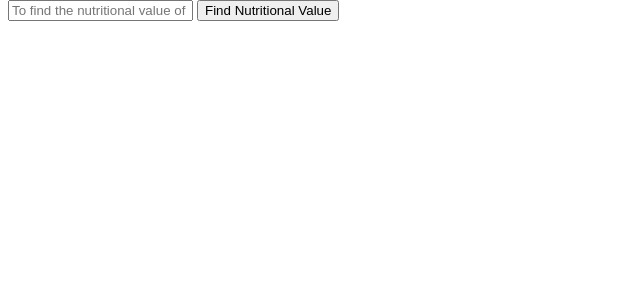
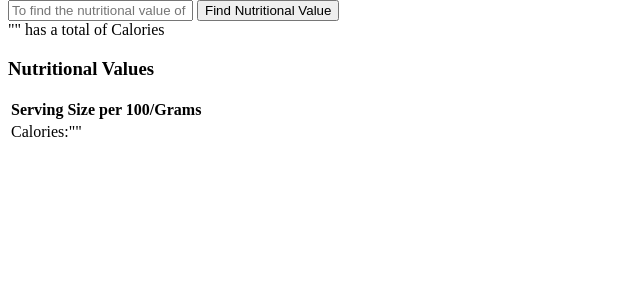
Before and after one commit to Triz22/calorie_tracker, a Django app: page / in a window 1280 px wide. Shown: the part 26-307 px from the top of the page, without its empty margins (0-640 px from the left). Run offline with Django 5.2, Linux system fonts and the light colour scheme.

Commit message:
add nutritional value table in main

```diff
--- a/tracker/templates/index.html
+++ b/tracker/templates/index.html
@@ -15,5 +15,20 @@
             <button>Find Nutritional Value</button>
         </div>
     </header>
+
+<main>
+    <section>
+    "" has a total of <span>Calories</span>
+    </section>
+
+    <section>
+        <h3>Nutritional Values</h3>
+        <table>
+            <tr><th>Serving Size per 100/Grams</th></tr>
+            <tr><td>Calories:""</td></tr>
+        </table>
+    </section>
+</main>
+
 </body>
 </html>
```
